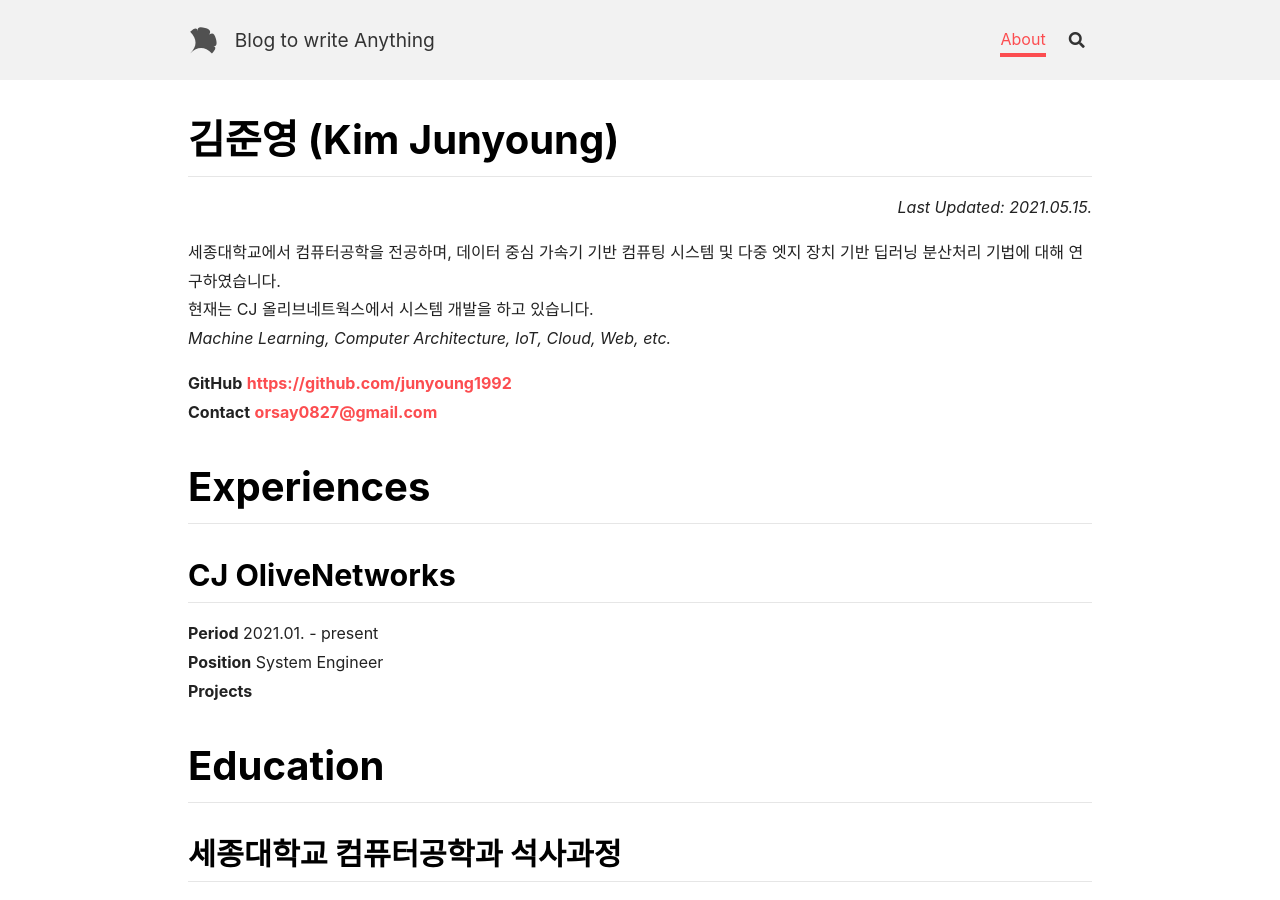
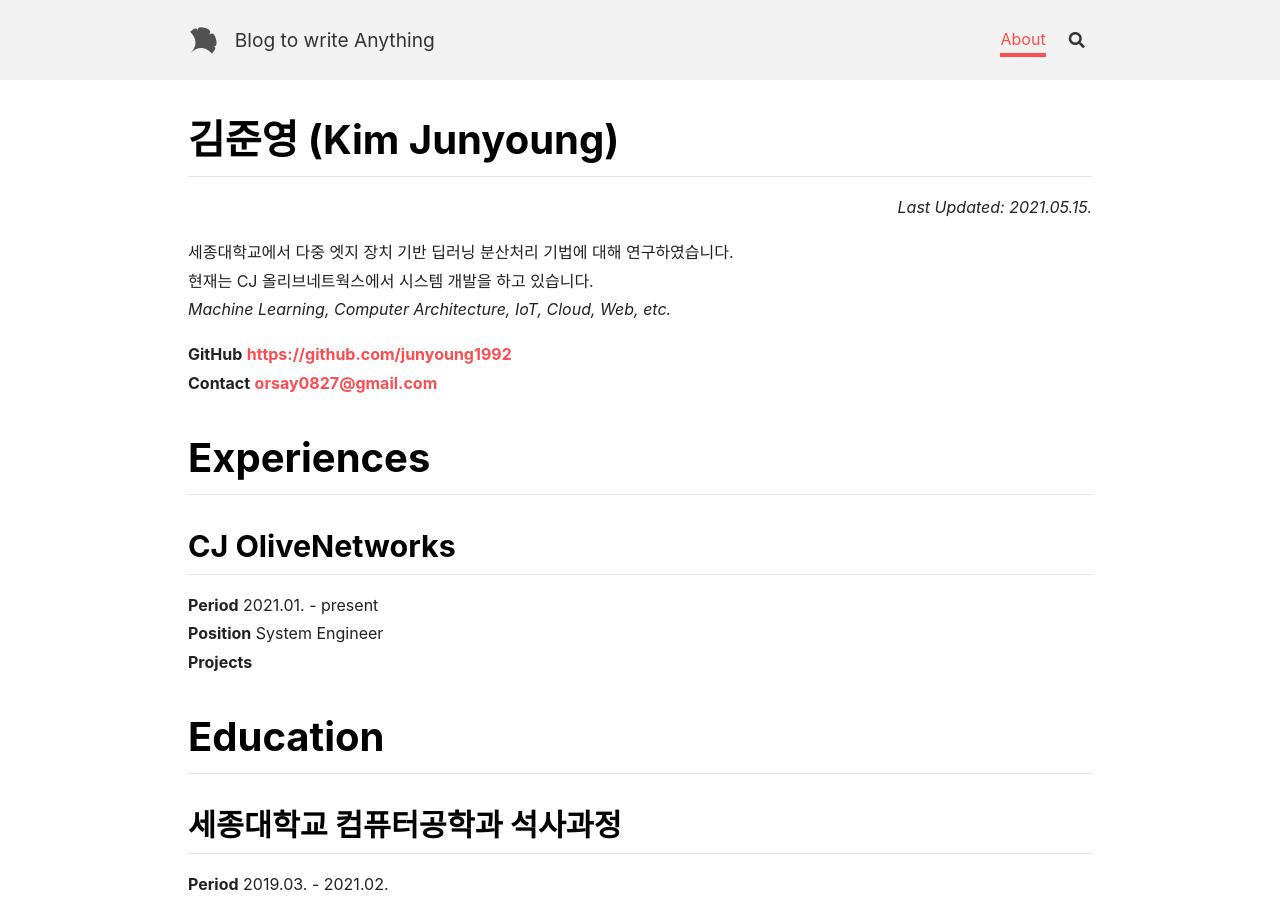
Before and after one commit to junyoung1992/junyoung1992.github.io, a Jekyll site: the page built from index.md, in a window 1280 px wide and 900 px high. Built offline with Jekyll 4.4.1, drawn with Linux system fonts in a browser that asks for light colours; nearby versions of some CDN libraries.

Commit message:
소개 문구 수정

```diff
--- a/index.md
+++ b/index.md
@@ -10,7 +10,7 @@ show_title: false
 
 <div style="text-align: right"><i>Last Updated: 2021.05.15.</i></div>
 
-세종대학교에서 컴퓨터공학을 전공하며, 데이터 중심 가속기 기반 컴퓨팅 시스템 및 다중 엣지 장치 기반 딥러닝 분산처리 기법에 대해 연구하였습니다.<br />
+세종대학교에서 다중 엣지 장치 기반 딥러닝 분산처리 기법에 대해 연구하였습니다.<br />
 현재는 CJ 올리브네트웍스에서 시스템 개발을 하고 있습니다.<br />
 *Machine Learning, Computer Architecture, IoT, Cloud, Web, etc.*
 
```
